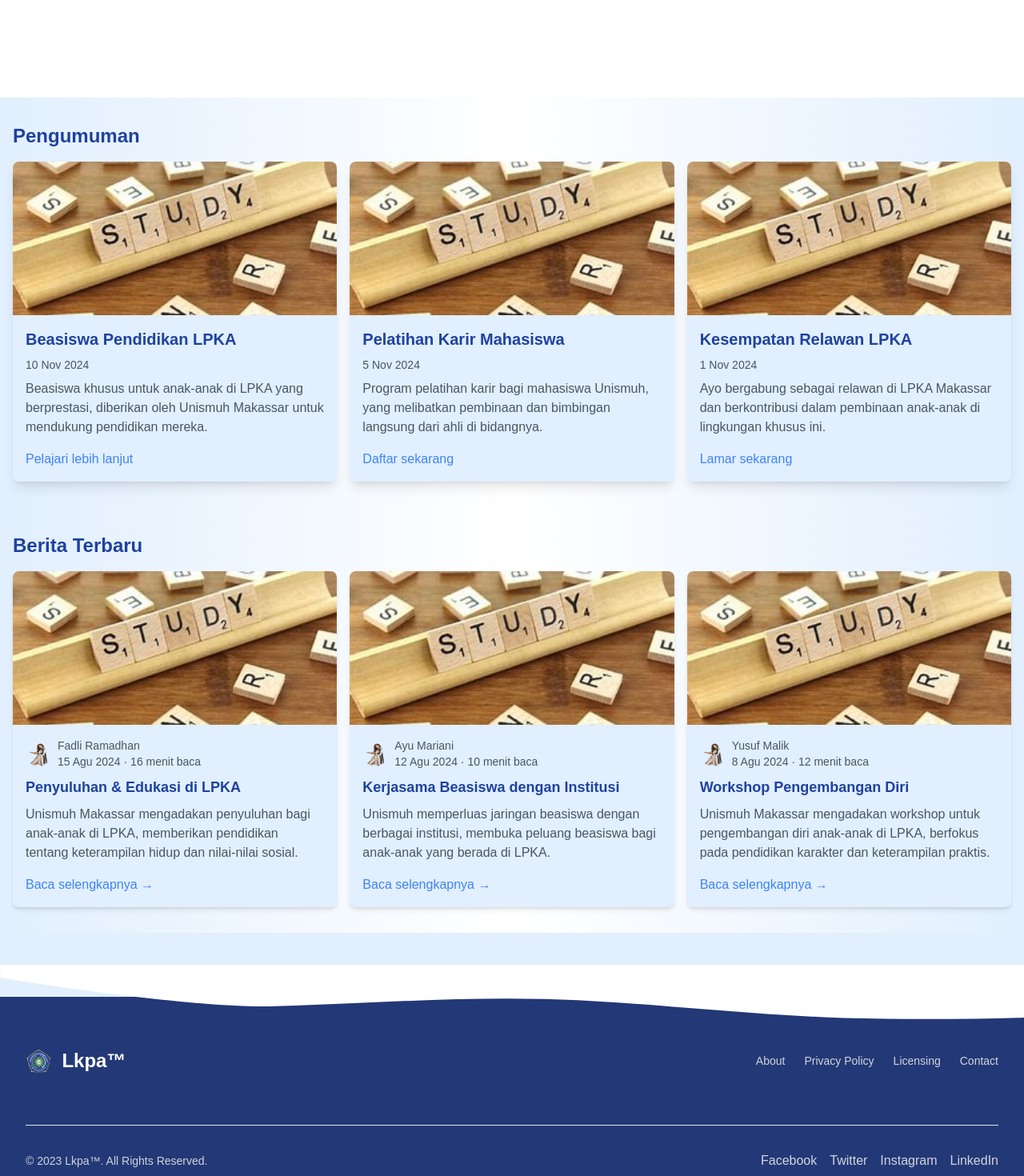
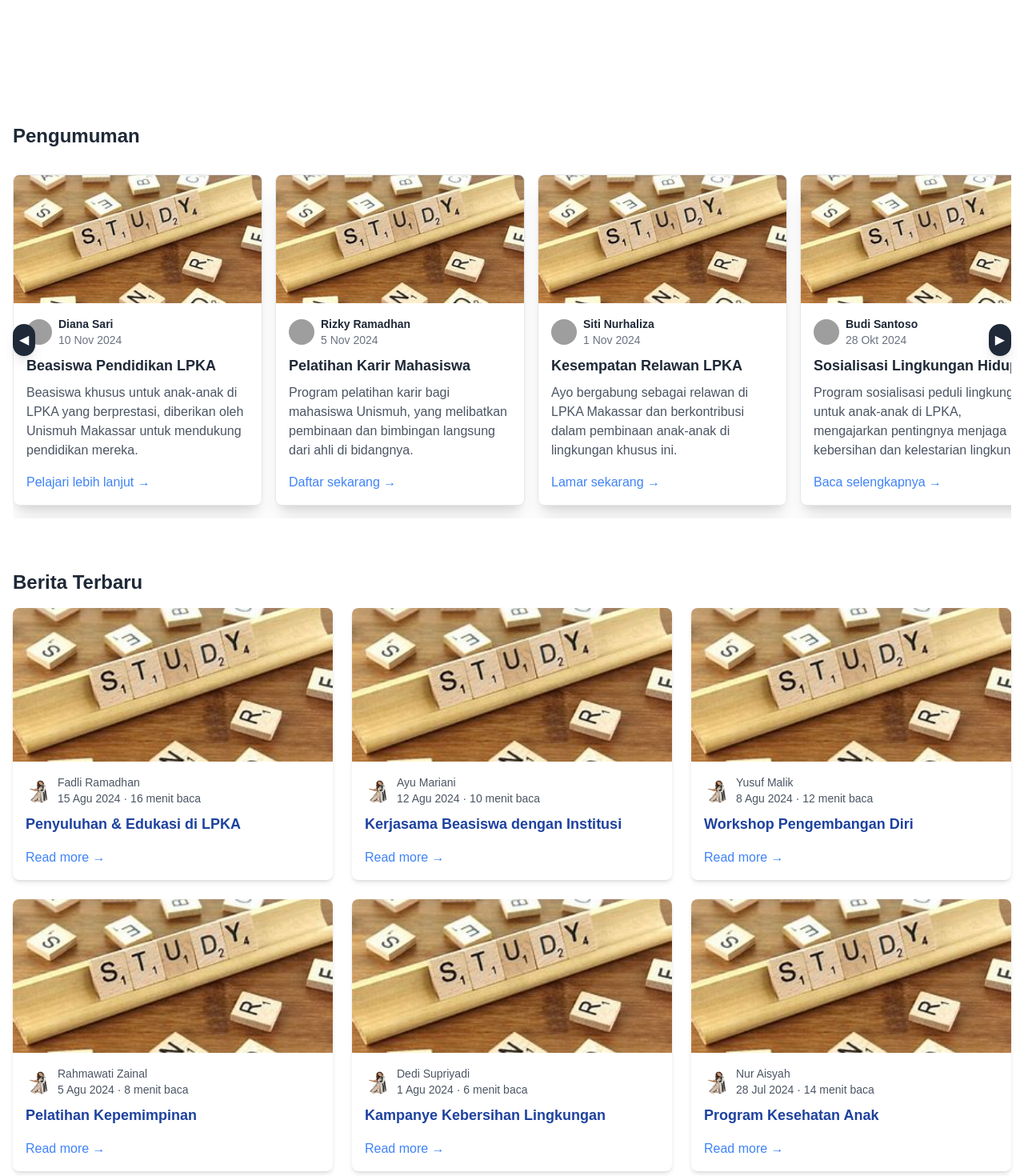
Before and after one commit to devnolife/dashboard-lpka, a Next.js app: page / in a window 1280 px wide. Shown: the part 1540-3010 px from the top of the page at 80% size. Built offline with nearby package versions, Linux system fonts and the light colour scheme; grey boxes are pictures that could not be loaded.

Commit message:
revisi berita dan pengumuman

```diff
--- a/src/components/Features.js
+++ b/src/components/Features.js
@@ -1,4 +1,24 @@
+"use client";
+import { useRef } from 'react';
+
+
 export default function Features() {
+  const scrollRef = useRef(null);
+
+  // Function to handle left/right scroll
+  const scroll = (direction) => {
+    if (scrollRef.current) {
+      const cardWidth = scrollRef.current.firstChild.offsetWidth;
+      const scrollAmount = cardWidth * 3; // Scroll tiga card sekaligus
+      const newPosition = direction === 'left' ? scrollRef.current.scrollLeft - scrollAmount : scrollRef.current.scrollLeft + scrollAmount;
+
+      scrollRef.current.scrollTo({
+        left: newPosition,
+        behavior: 'smooth'
+      });
+    }
+  };
+
   return (
     <section className="bg-blue-100 dark:bg-gray-900 pb-20">
       <div className="gap-16 items-center py-8 px-4 mx-auto max-w-screen-xl lg:grid lg:grid-cols-2 lg:py-16 lg:px-6">
@@ -222,48 +242,103 @@ export default function Features() {
         </div>
       </section>
 
+      <section className="bg-white py-8 px-4">
+      <div className="container mx-auto text-gray-800">
+        <h2 className="text-2xl font-semibold mb-4">Pengumuman</h2>
 
-      {/* Bagian Pengumuman */}
-      <section className="bg-gradient-to-r from-blue-100 via-white to-blue-100 py-8 px-4">
-        <div className="container mx-auto text-blue-800">
-          <h2 className="text-2xl font-semibold mb-4">Pengumuman</h2>
-          <div className="grid grid-cols-1 md:grid-cols-3 gap-4">
+        {/* Scroll Buttons */}
+        <div className="relative">
+          <button
+            onClick={() => scroll('left')}
+            className="absolute left-0 top-1/2 transform -translate-y-1/2 bg-gray-800 text-white p-2 rounded-full shadow-lg"
+            aria-label="Scroll Left"
+          >
+            ◀
+          </button>
+          <button
+            onClick={() => scroll('right')}
+            className="absolute right-0 top-1/2 transform -translate-y-1/2 bg-gray-800 text-white p-2 rounded-full shadow-lg"
+            aria-label="Scroll Right"
+          >
+            ▶
+          </button>
+
+          {/* Card Slider */}
+          <div ref={scrollRef} className="flex overflow-hidden space-x-4 py-4 w-full">
             <Pengumuman
               title="Beasiswa Pendidikan LPKA"
+              author="Diana Sari"
               date="10 Nov 2024"
               description="Beasiswa khusus untuk anak-anak di LPKA yang berprestasi, diberikan oleh Unismuh Makassar untuk mendukung pendidikan mereka."
               linkText="Pelajari lebih lanjut"
               image="/image/OIP.jpg"
+              avatar="/image/avatar1.jpg"
+              className="flex-shrink-0 w-11/12 sm:w-1/2 md:w-1/3 lg:w-1/4 xl:w-1/4"
             />
             <Pengumuman
               title="Pelatihan Karir Mahasiswa"
+              author="Rizky Ramadhan"
               date="5 Nov 2024"
               description="Program pelatihan karir bagi mahasiswa Unismuh, yang melibatkan pembinaan dan bimbingan langsung dari ahli di bidangnya."
               linkText="Daftar sekarang"
               image="/image/OIP.jpg"
+              avatar="/image/avatar2.jpg"
+              className="flex-shrink-0 w-11/12 sm:w-1/2 md:w-1/3 lg:w-1/4 xl:w-1/4"
             />
             <Pengumuman
               title="Kesempatan Relawan LPKA"
+              author="Siti Nurhaliza"
               date="1 Nov 2024"
               description="Ayo bergabung sebagai relawan di LPKA Makassar dan berkontribusi dalam pembinaan anak-anak di lingkungan khusus ini."
               linkText="Lamar sekarang"
               image="/image/OIP.jpg"
+              avatar="/image/avatar3.jpg"
+              className="flex-shrink-0 w-11/12 sm:w-1/2 md:w-1/3 lg:w-1/4 xl:w-1/4"
             />
+            <Pengumuman
+              title="Sosialisasi Lingkungan Hidup"
+              author="Budi Santoso"
+              date="28 Okt 2024"
+              description="Program sosialisasi peduli lingkungan untuk anak-anak di LPKA, mengajarkan pentingnya menjaga kebersihan dan kelestarian lingkungan."
+              linkText="Baca selengkapnya"
+              image="/image/OIP.jpg"
+              avatar="/image/avatar4.jpg"
+              className="flex-shrink-0 w-11/12 sm:w-1/2 md:w-1/3 lg:w-1/4 xl:w-1/4"
+            />
+            <Pengumuman
+              title="Workshop Keterampilan Hidup"
+              author="Indah Permata"
+              date="20 Okt 2024"
+              description="Workshop keterampilan hidup bagi anak-anak di LPKA, fokus pada pengembangan keterampilan praktis yang berguna."
+              linkText="Ikuti sekarang"
+              image="/image/OIP.jpg"
+              avatar="/image/avatar5.jpg"
+              className="flex-shrink-0 w-11/12 sm:w-1/2 md:w-1/3 lg:w-1/4 xl:w-1/4"
+            />
+            <Pengumuman
+              title="Pengembangan Karakter"
+              author="Yusuf Hidayat"
+              date="15 Okt 2024"
+              description="Pelatihan pengembangan karakter bagi anak-anak di LPKA, memberikan edukasi tentang etika, moral, dan nilai-nilai positif."
+              linkText="Cari tahu lebih lanjut"
+              image="/image/OIP.jpg"
+              avatar="/image/avatar6.jpg"
+              className="flex-shrink-0 w-11/12 sm:w-1/2 md:w-1/3 lg:w-1/4 xl:w-1/4"
+            />
+          </div>
         </div>
       </div>
     </section>
 
-      {/* Bagian Berita Terbaru */}
-      <section className="bg-gradient-to-r from-blue-100 via-white to-blue-100 py-8 px-4">
-        <div className="container mx-auto text-blue-800">
+    <section className="bg-white py-8 px-4">
+      <div className="container mx-auto text-gray-800">
         <h2 className="text-2xl font-semibold mb-4">Berita Terbaru</h2>
-          <div className="grid grid-cols-1 md:grid-cols-3 gap-4">
+        <div className="grid grid-cols-1 md:grid-cols-3 gap-6">
           <BeritaCard
             title="Penyuluhan & Edukasi di LPKA"
             author="Fadli Ramadhan"
             date="15 Agu 2024"
             readTime="16 menit baca"
-              description="Unismuh Makassar mengadakan penyuluhan bagi anak-anak di LPKA, memberikan pendidikan tentang keterampilan hidup dan nilai-nilai sosial."
             image="/image/OIP.jpg"
           />
           <BeritaCard
@@ -271,7 +346,6 @@ export default function Features() {
             author="Ayu Mariani"
             date="12 Agu 2024"
             readTime="10 menit baca"
-              description="Unismuh memperluas jaringan beasiswa dengan berbagai institusi, membuka peluang beasiswa bagi anak-anak yang berada di LPKA."
             image="/image/OIP.jpg"
           />
           <BeritaCard
@@ -279,33 +353,40 @@ export default function Features() {
             author="Yusuf Malik"
             date="8 Agu 2024"
             readTime="12 menit baca"
-              description="Unismuh Makassar mengadakan workshop untuk pengembangan diri anak-anak di LPKA, berfokus pada pendidikan karakter dan keterampilan praktis."
+            image="/image/OIP.jpg"
+          />
+          <BeritaCard
+            title="Pelatihan Kepemimpinan"
+            author="Rahmawati Zainal"
+            date="5 Agu 2024"
+            readTime="8 menit baca"
+            image="/image/OIP.jpg"
+          />
+          <BeritaCard
+            title="Kampanye Kebersihan Lingkungan"
+            author="Dedi Supriyadi"
+            date="1 Agu 2024"
+            readTime="6 menit baca"
+            image="/image/OIP.jpg"
+          />
+          <BeritaCard
+            title="Program Kesehatan Anak"
+            author="Nur Aisyah"
+            date="28 Jul 2024"
+            readTime="14 menit baca"
             image="/image/OIP.jpg"
           />
         </div>
       </div>
     </section>
+
     </section>
   );
 }
 
-const Pengumuman = ({ title, date, description, linkText, image }) => {
+function BeritaCard({ title, author, date, readTime, image }) {
   return (
-    <div className="bg-blue-100 text-blue-800 rounded-lg shadow-lg overflow-hidden">
-      {image && <img src={image} alt={title} className="w-full h-48 object-cover" />}
-      <div className="p-4">
-        <h3 className="text-xl font-semibold mb-2">{title}</h3>
-        <p className="text-sm text-gray-600 mb-2">{date}</p>
-        <p className="text-gray-600 mb-4">{description}</p>
-        <a href="#" className="text-blue-500 hover:underline">{linkText}</a>
-      </div>
-    </div>
-  );
-};
-
-function BeritaCard({ title, author, date, readTime, description, image }) {
-  return (
-    <div className="bg-blue-100 rounded-lg shadow-md overflow-hidden">
+    <div className="bg-white rounded-lg shadow-md overflow-hidden">
       <img src={image} alt={title} className="w-full h-48 object-cover" />
       <div className="p-4">
         <div className="flex items-center mb-2">
@@ -316,11 +397,38 @@ function BeritaCard({ title, author, date, readTime, description, image }) {
           </div>
         </div>
         <h3 className="text-lg font-semibold text-blue-800">{title}</h3>
-        <p className="text-gray-600 mt-2">{description}</p>
         <a href="#" className="text-blue-500 mt-4 inline-block">
-          Baca selengkapnya →
+          Read more →
         </a>
       </div>
     </div>
   );
 }
+
+const Pengumuman = ({ title, author, date, description, linkText, image, avatar, className }) => {
+  return (
+    <div className={`bg-white text-gray-800 rounded-lg shadow-xl overflow-hidden border border-gray-200 ${className}`}>
+      {/* Card Image */}
+      {image && <img src={image} alt={title} className="w-full h-40 object-cover" />}
+
+      {/* Card Content */}
+      <div className="p-4">
+        {/* Author and Date */}
+        <div className="flex items-center mb-2">
+          <img src={avatar} alt={author} className="w-8 h-8 rounded-full mr-2" />
+          <div className="text-sm">
+            <p className="font-semibold">{author}</p>
+            <p className="text-gray-500">{date}</p>
+          </div>
+        </div>
+
+        {/* Title and Description */}
+        <h3 className="text-lg font-semibold mb-2">{title}</h3>
+        <p className="text-gray-600 mb-4">{description}</p>
+
+        {/* Link */}
+        <a href="#" className="text-blue-500 hover:underline">{linkText} →</a>
+      </div>
+    </div>
+  );
+};
```
Lines whose indentation alone changed are shown as unchanged.
